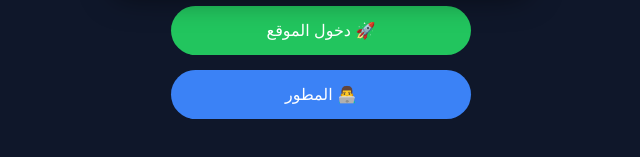
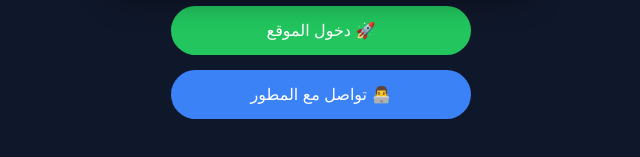
Before and after one commit to Dev-ahmedsiii/healthy-life-ahmed, a website: page public/index.html in a window 1280 px wide. Shown: the part 469-626 px from the top of the page, without its empty margins (319-959 px from the left). Drawn offline with Linux system fonts and the light colour scheme.

Commit message:
Update index.html

```diff
--- a/public/index.html
+++ b/public/index.html
@@ -50,8 +50,8 @@ cursor:pointer;
 🚀 دخول الموقع
 </button>
 
-<button class="btn dev" onclick="alert('👨‍💻 المطور: أحمد محمد عبد الرحمن 📞 971543496968+')">
-👨‍💻 المطور
+<button class="btn dev" onclick="window.open('https://wa.me/971543496968','_blank')">
+👨‍💻 تواصل مع المطور
 </button>
 
 </body>
```
